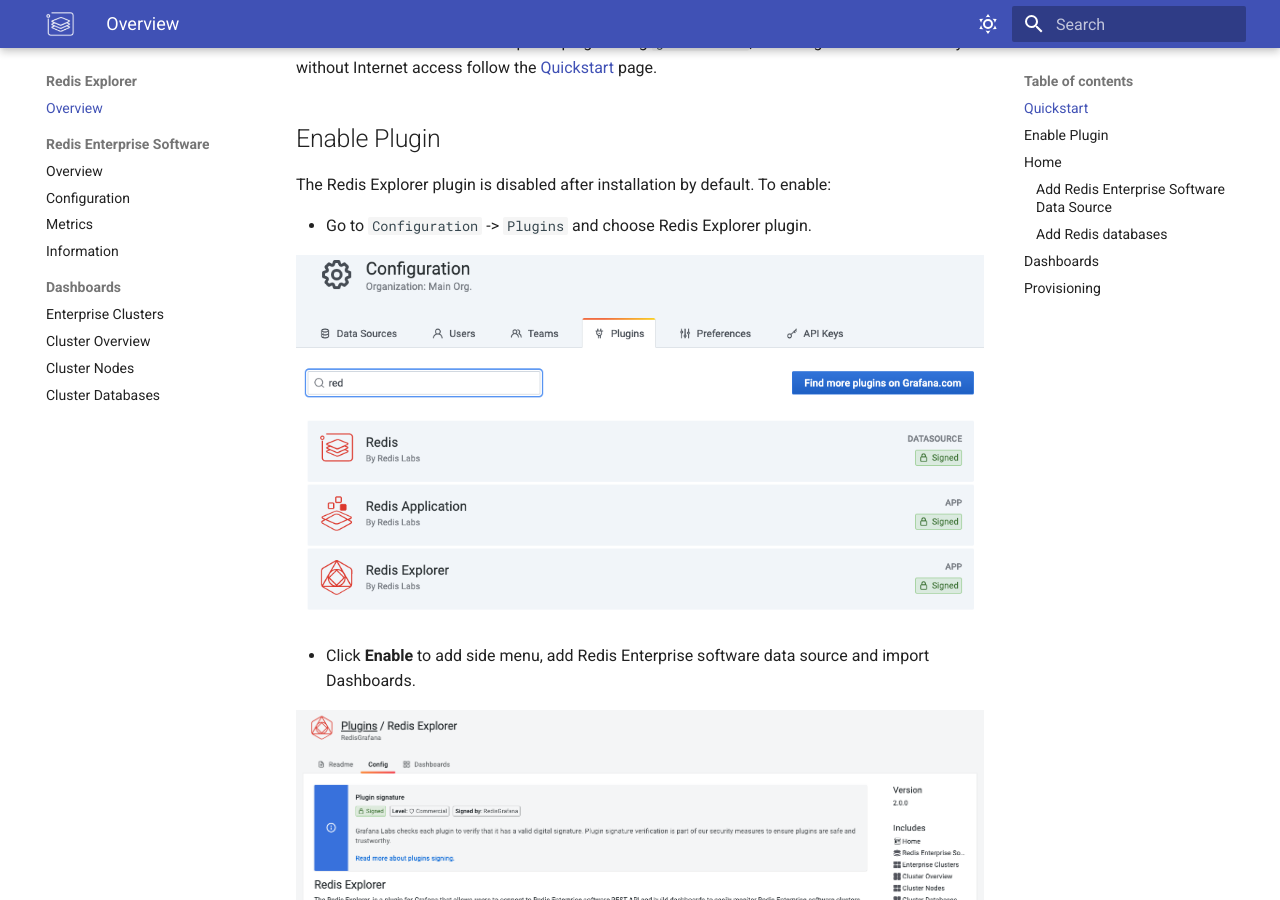
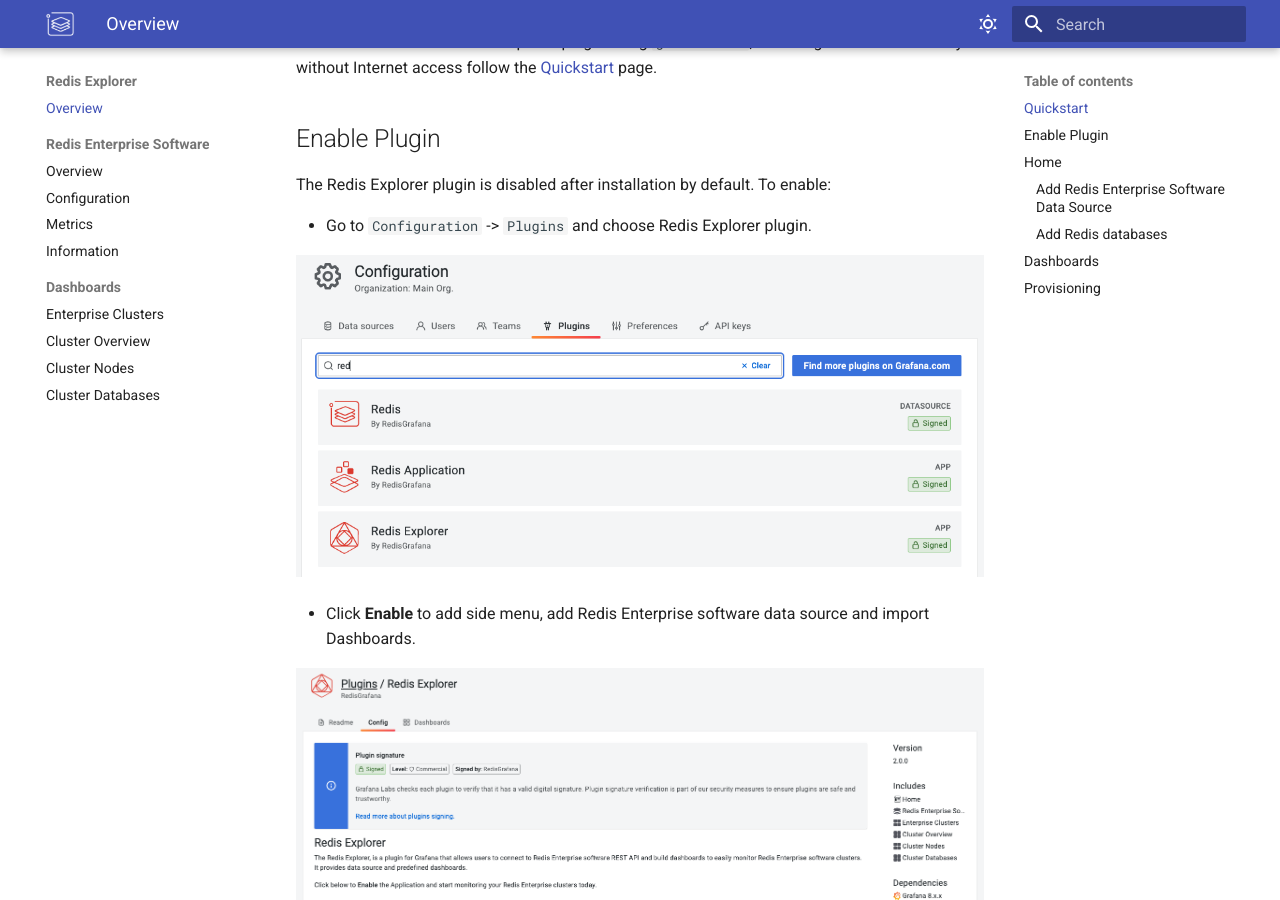
Before and after one commit to RedisGrafana/RedisGrafana, an MkDocs documentation site: the page built from docs/redis-explorer/overview.md, in a window 1280 px wide and 900 px high, scrolled down 366 px. Built offline with MkDocs 1.6.1 and Material for MkDocs 9.7.7, drawn with Linux system fonts in a browser that asks for light colours.

Commit message:
Update screenshots for Redis Application and Redis Explorer

```diff
--- a/docs/redis-app/overview.md
+++ b/docs/redis-app/overview.md
@@ -17,7 +17,7 @@
 
 - Go to `Configuration` -> `Plugins` and choose Redis Application plugin.
 
-![Grafana plugins](../images/redis-app/grafana-plugins.png)
+![Grafana plugins](../images/select-plugins.png)
 
 - Click **Enable** to add side menu, Custom panels and import Dashboards.
 
--- a/docs/redis-explorer/overview.md
+++ b/docs/redis-explorer/overview.md
@@ -12,7 +12,7 @@
 
 - Go to `Configuration` -> `Plugins` and choose Redis Explorer plugin.
 
-![Grafana plugins](../images/redis-explorer/grafana-plugins.png)
+![Grafana plugins](../images/select-plugins.png)
 
 - Click **Enable** to add side menu, add Redis Enterprise software data source and import Dashboards.
 
```
Also changed, not shown: docs/learn-more.md (+1 -0 lines), docs/images/redis-app/home.png, docs/images/redis-explorer/databases.png, docs/images/redis-explorer/grafana-plugins.png (deleted), docs/images/redis-explorer/home.png, docs/images/redis-explorer/menu.png, docs/images/select-plugins.png (added).
